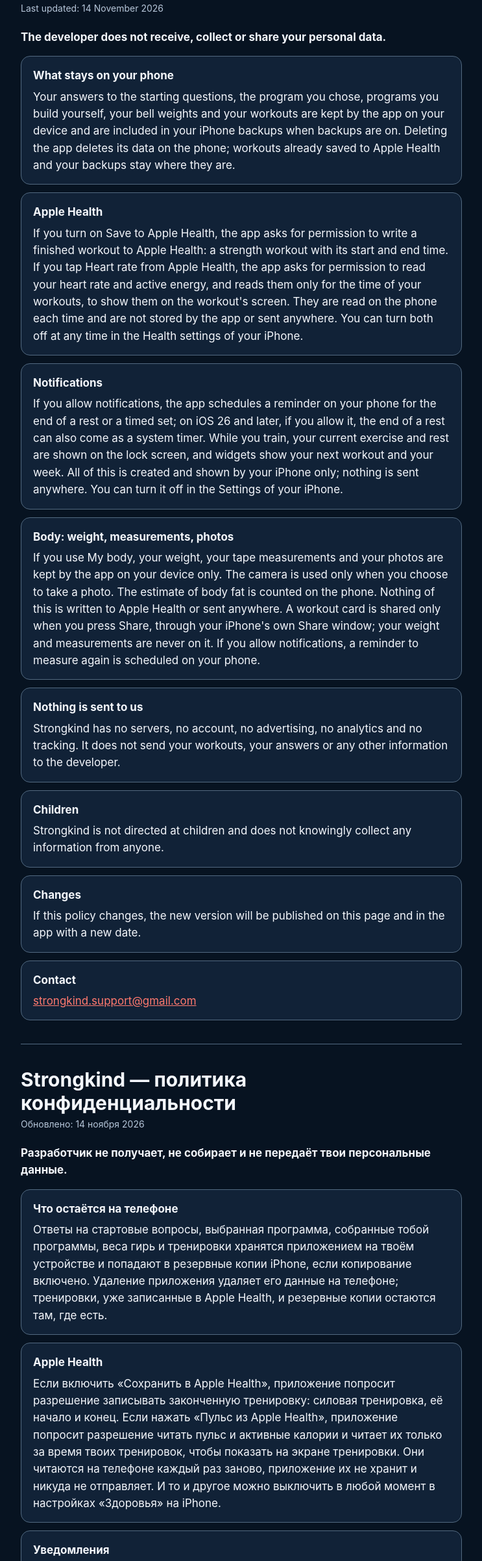
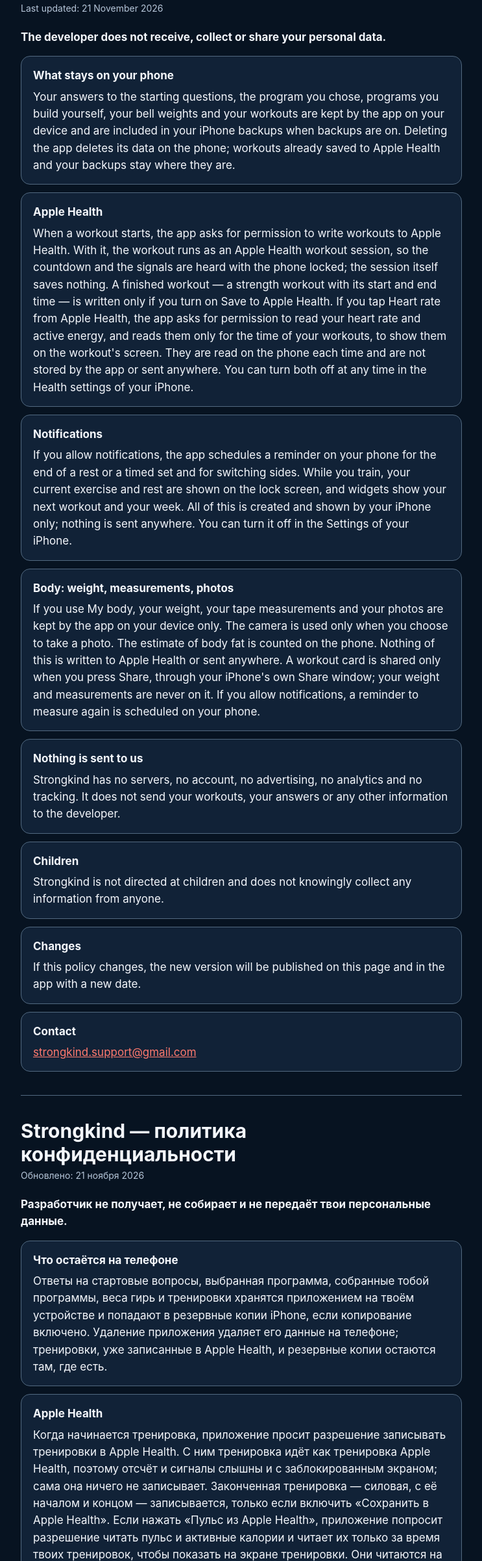
Before and after one commit to white-bison888/strongkind, a plain HTML site: page privacy.html in a window 1280 px wide. Shown: the part 113-2515 px from the top of the page at 65% size, without its empty margins (268-1011 px from the left). Drawn offline with Linux system fonts and the light colour scheme.

Commit message:
Privacy, 21 November 2026: Apple Health workout session during a workout; no system rest timer; heart rate read on the phone

```diff
--- a/privacy.html
+++ b/privacy.html
@@ -1,7 +1,7 @@
 <!doctype html>
 <!-- ЧЕРНОВИК Claude, обновлён 27.10.2026. Не опубликован. Перед публикацией: адрес поддержки и место публикации (решение Mikita).
      Основа — код приложения на коммите после b96b739: сетевых запросов нет, данные в UserDefaults на телефоне (входят в резервные копии iPhone),
-     Apple Health — запись тренировки и, с 1.1 (6), чтение пульса и калорий за время тренировки, по согласию, уведомления — только локальные, PrivacyInfo: отслеживания нет, данные не собираются.
+     Apple Health — запись тренировки, с 1.1 (11) тренировка Health во время занятия (сигналы под замком), с 1.1 (6) чтение пульса и калорий за время тренировки, по согласию, уведомления — только локальные, PrivacyInfo: отслеживания нет, данные не собираются.
      Текст совпадает с экраном «Политика конфиденциальности» в приложении (Settings.swift, PrivacyView). -->
 <html lang="en">
 <head>
@@ -28,7 +28,7 @@
   <p class="lang"><a href="#en">English</a> · <a href="#ru">Русский</a></p>
 
   <h1 id="en">Strongkind — Privacy Policy</h1>
-  <p class="updated">Last updated: 14 November 2026</p>
+  <p class="updated">Last updated: 21 November 2026</p>
   <p class="lead">The developer does not receive, collect or share your personal data.</p>
   <section>
     <h2>What stays on your phone</h2>
@@ -36,11 +36,11 @@
   </section>
   <section>
     <h2>Apple Health</h2>
-    <p>If you turn on Save to Apple Health, the app asks for permission to write a finished workout to Apple Health: a strength workout with its start and end time. If you tap Heart rate from Apple Health, the app asks for permission to read your heart rate and active energy, and reads them only for the time of your workouts, to show them on the workout's screen. They are read on the phone each time and are not stored by the app or sent anywhere. You can turn both off at any time in the Health settings of your iPhone.</p>
+    <p>When a workout starts, the app asks for permission to write workouts to Apple Health. With it, the workout runs as an Apple Health workout session, so the countdown and the signals are heard with the phone locked; the session itself saves nothing. A finished workout — a strength workout with its start and end time — is written only if you turn on Save to Apple Health. If you tap Heart rate from Apple Health, the app asks for permission to read your heart rate and active energy, and reads them only for the time of your workouts, to show them on the workout's screen. They are read on the phone each time and are not stored by the app or sent anywhere. You can turn both off at any time in the Health settings of your iPhone.</p>
   </section>
   <section>
     <h2>Notifications</h2>
-    <p>If you allow notifications, the app schedules a reminder on your phone for the end of a rest or a timed set; on iOS 26 and later, if you allow it, the end of a rest can also come as a system timer. While you train, your current exercise and rest are shown on the lock screen, and widgets show your next workout and your week. All of this is created and shown by your iPhone only; nothing is sent anywhere. You can turn it off in the Settings of your iPhone.</p>
+    <p>If you allow notifications, the app schedules a reminder on your phone for the end of a rest or a timed set and for switching sides. While you train, your current exercise and rest are shown on the lock screen, and widgets show your next workout and your week. All of this is created and shown by your iPhone only; nothing is sent anywhere. You can turn it off in the Settings of your iPhone.</p>
   </section>
   <section>
     <h2>Body: weight, measurements, photos</h2>
@@ -66,7 +66,7 @@
   <hr>
 
   <h1 id="ru">Strongkind — политика конфиденциальности</h1>
-  <p class="updated">Обновлено: 14 ноября 2026</p>
+  <p class="updated">Обновлено: 21 ноября 2026</p>
   <p class="lead">Разработчик не получает, не собирает и не передаёт твои персональные данные.</p>
   <section>
     <h2>Что остаётся на телефоне</h2>
@@ -74,11 +74,11 @@
   </section>
   <section>
     <h2>Apple Health</h2>
-    <p>Если включить «Сохранить в Apple Health», приложение попросит разрешение записывать законченную тренировку: силовая тренировка, её начало и конец. Если нажать «Пульс из Apple Health», приложение попросит разрешение читать пульс и активные калории и читает их только за время твоих тренировок, чтобы показать на экране тренировки. Они читаются на телефоне каждый раз заново, приложение их не хранит и никуда не отправляет. И то и другое можно выключить в любой момент в настройках «Здоровья» на iPhone.</p>
+    <p>Когда начинается тренировка, приложение просит разрешение записывать тренировки в Apple Health. С ним тренировка идёт как тренировка Apple Health, поэтому отсчёт и сигналы слышны и с заблокированным экраном; сама она ничего не записывает. Законченная тренировка — силовая, с её началом и концом — записывается, только если включить «Сохранить в Apple Health». Если нажать «Пульс из Apple Health», приложение попросит разрешение читать пульс и активные калории и читает их только за время твоих тренировок, чтобы показать на экране тренировки. Они читаются на телефоне каждый раз заново, приложение их не хранит и никуда не отправляет. И то и другое можно выключить в любой момент в настройках «Здоровья» на iPhone.</p>
   </section>
   <section>
     <h2>Уведомления</h2>
-    <p>Если ты разрешишь уведомления, приложение ставит на телефоне напоминание о конце отдыха или подхода на время; на iOS 26 и новее, если разрешишь, конец отдыха может приходить и системным таймером. Во время тренировки текущее упражнение и отдых видны на экране блокировки, а виджеты показывают следующую тренировку и неделю. Всё это создаёт и показывает только твой iPhone, никуда ничего не отправляется. Выключить можно в Настройках iPhone.</p>
+    <p>Если ты разрешишь уведомления, приложение ставит на телефоне напоминание о конце отдыха или подхода на время и о смене стороны. Во время тренировки текущее упражнение и отдых видны на экране блокировки, а виджеты показывают следующую тренировку и неделю. Всё это создаёт и показывает только твой iPhone, никуда ничего не отправляется. Выключить можно в Настройках iPhone.</p>
   </section>
   <section>
     <h2>Тело: вес, замеры, фото</h2>
```
Also changed, not shown: index.html (+2 -2 lines).
